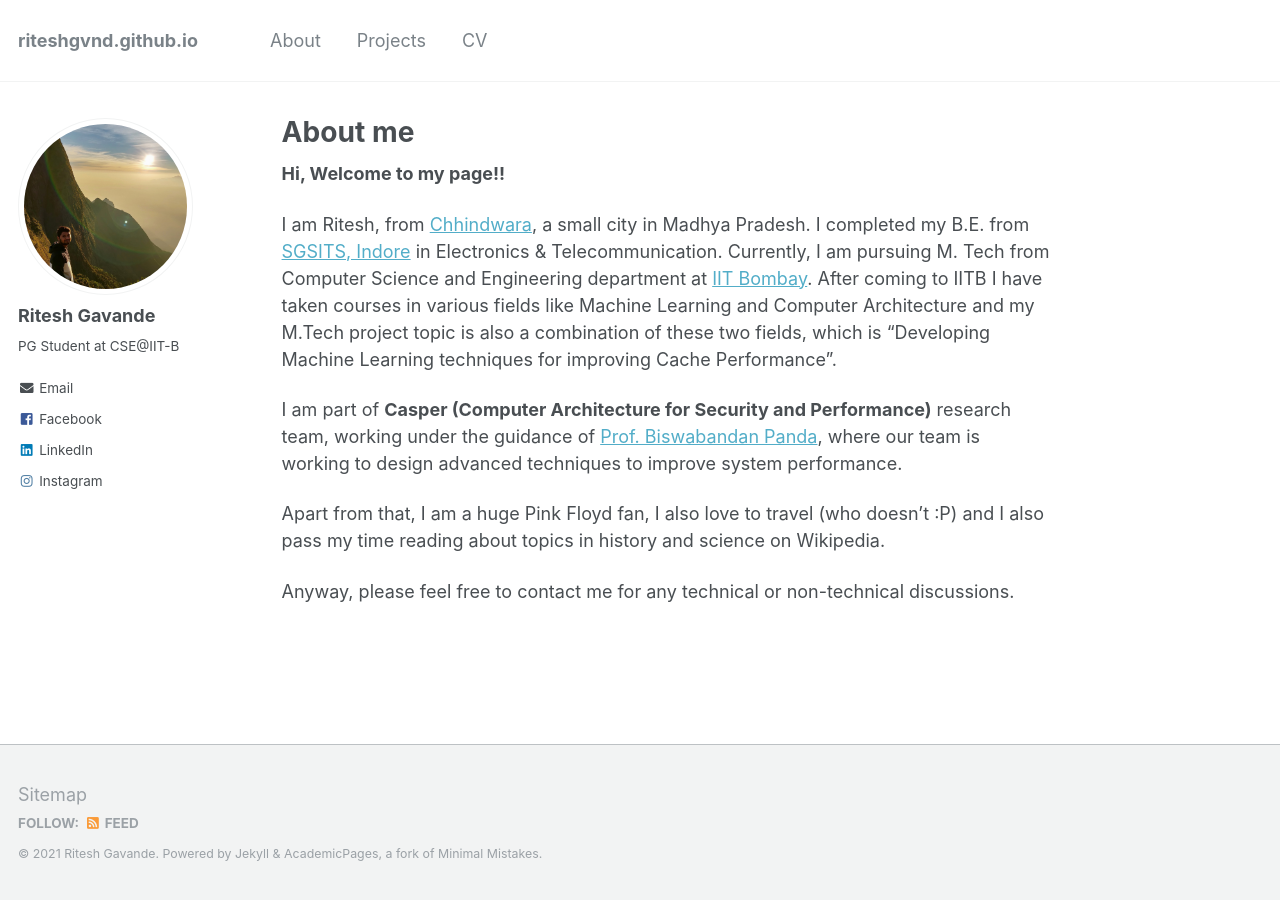
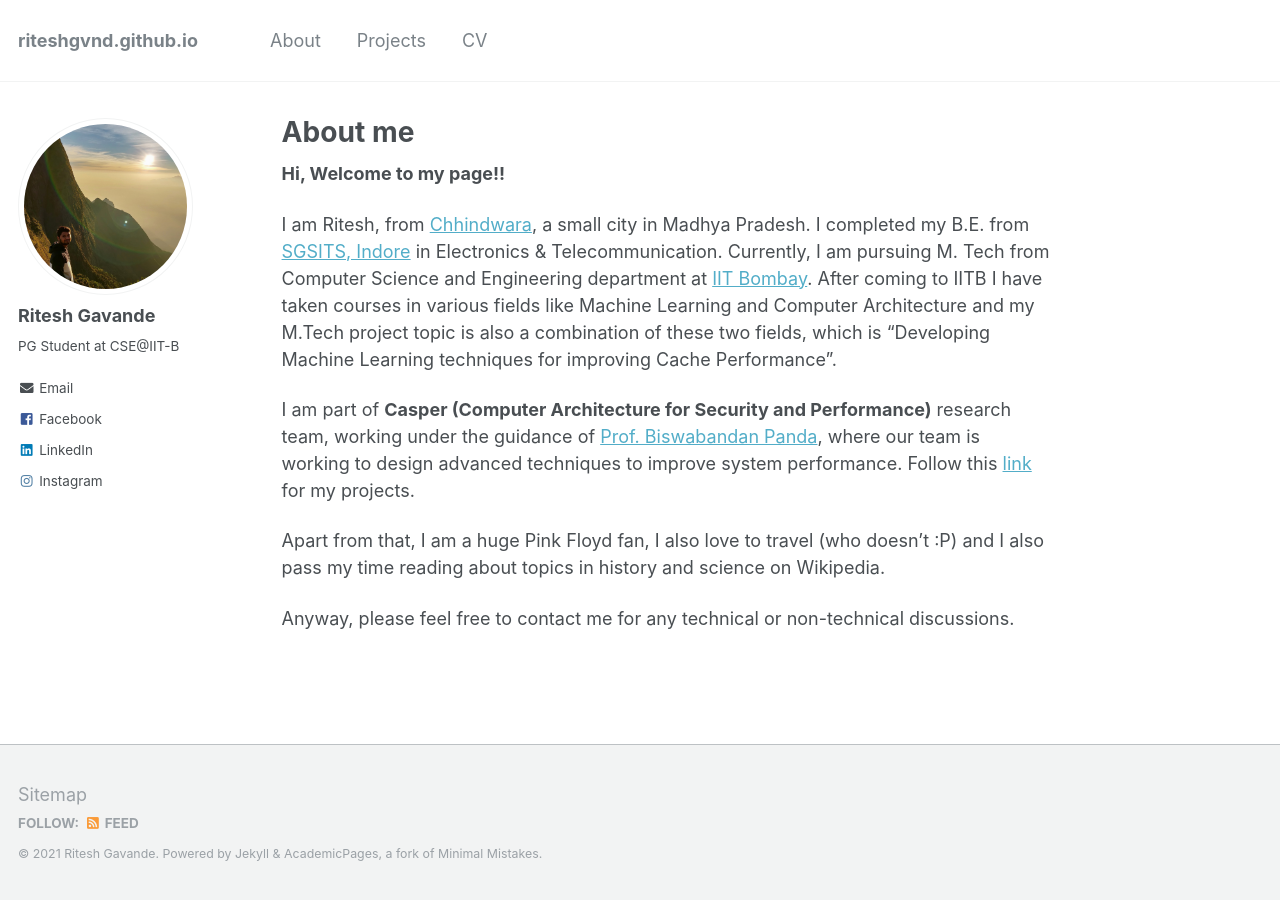
Before and after one commit to Riteshgvnd/riteshgvnd.github.io, a Jekyll site: the page built from _pages/about.md, in a window 1280 px wide. Built offline with Jekyll 4.4.1, drawn with Linux system fonts in a browser that asks for light colours.

Commit message:
Update about.md

```diff
--- a/_pages/about.md
+++ b/_pages/about.md
@@ -16,7 +16,7 @@ redirect_from:
 
 I am Ritesh, from [Chhindwara](https://en.wikipedia.org/wiki/Chhindwara), a small city in Madhya Pradesh. I completed my B.E. from [SGSITS, Indore](http://www.sgsits.ac.in/) in Electronics & Telecommunication. Currently, I am pursuing M. Tech from Computer Science and Engineering department at [IIT Bombay](https://www.iitb.ac.in/). After coming to IITB I have taken courses in various fields like Machine Learning and Computer Architecture and my M.Tech project topic is also a combination of these two fields, which is  "Developing Machine Learning techniques for improving Cache Performance".
 
-I am part of **Casper (Computer Architecture for Security and Performance)** research team, working under the guidance of [Prof. Biswabandan Panda](https://www.cse.iitb.ac.in/~biswa/), where our team is working to design advanced techniques to improve system performance.
+I am part of **Casper (Computer Architecture for Security and Performance)** research team, working under the guidance of [Prof. Biswabandan Panda](https://www.cse.iitb.ac.in/~biswa/), where our team is working to design advanced techniques to improve system performance. Follow this [link](https://riteshgvnd.github.io/projects/) for my projects.
 
 Apart from that, I am a huge Pink Floyd fan, I also love to travel (who doesn't :P) and I also pass my time reading about topics in history and science on Wikipedia.
 
```
